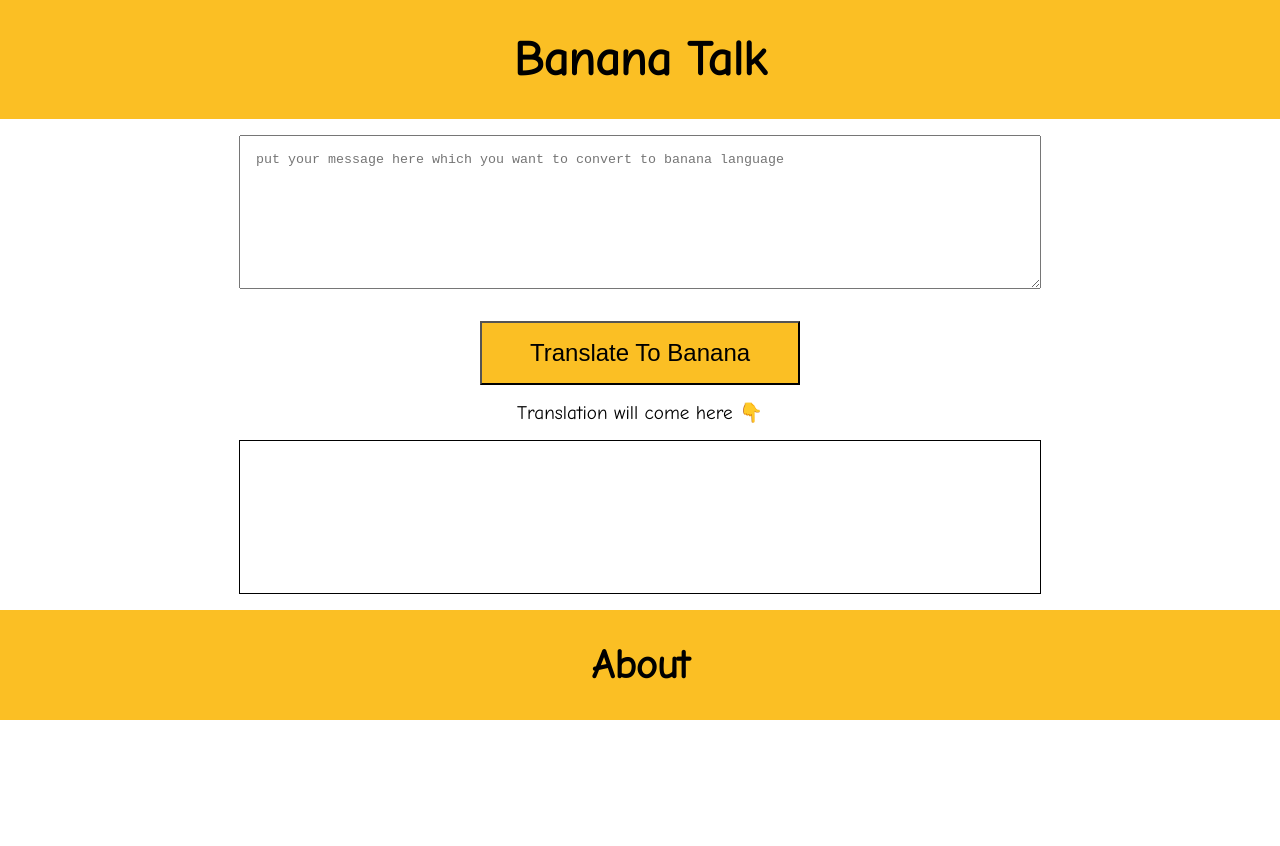
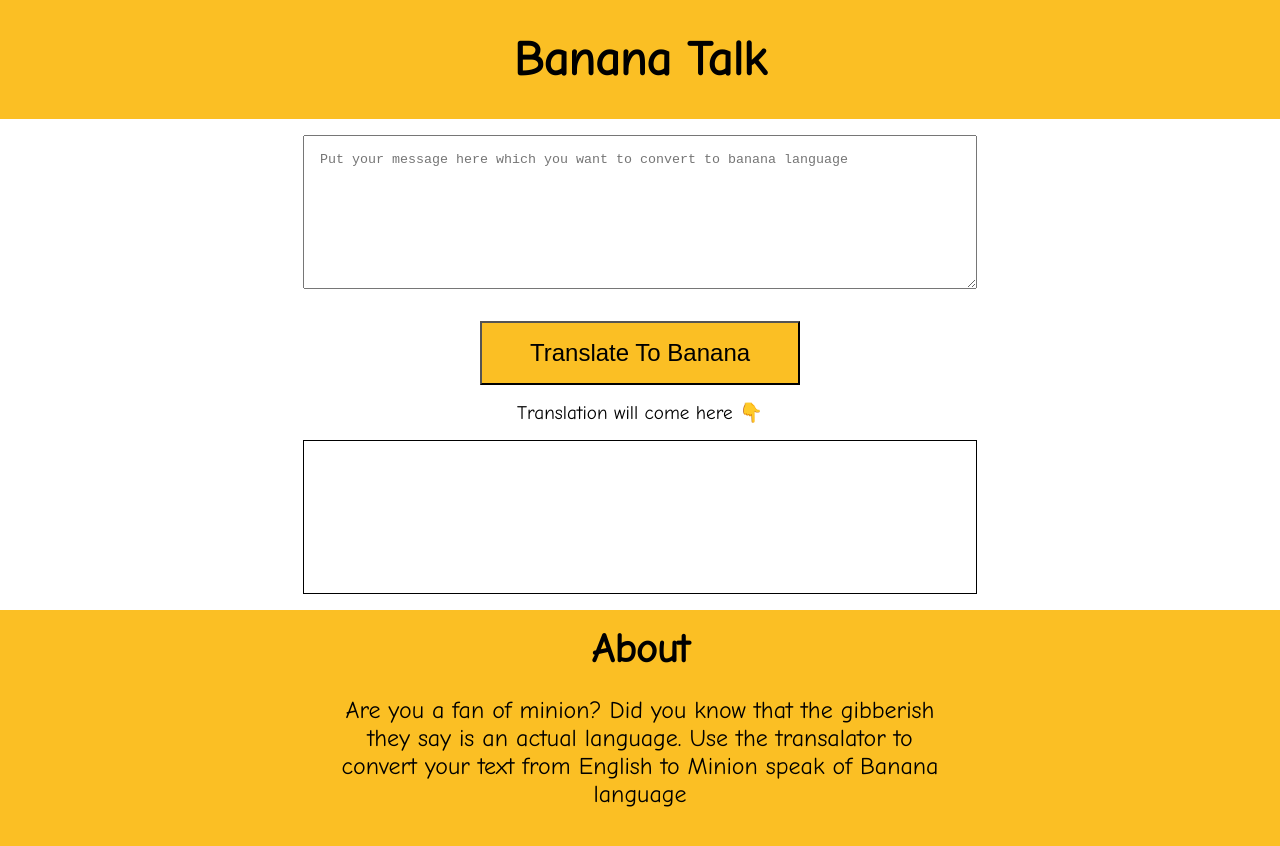
Before and after one commit to sharletmvarghese03/markSix-BananaTalk, a plain HTML site: page index.html in a window 1280 px wide. Before the commit the page ends 800 px from the top, so only its background shows below. Drawn offline with Linux system fonts and the light colour scheme.

Commit message:
style: footer para added

```diff
--- a/index.html
+++ b/index.html
@@ -14,7 +14,7 @@
 		<section class="container">
 			<textarea
 				id="txt-input"
-				placeholder="put your message here which you want to convert to banana language"
+				placeholder="Put your message here which you want to convert to banana language"
 			></textarea>
 		</section>
 		<section class="container">
@@ -26,6 +26,11 @@
 		</section>
 		<footer class="footer">
 			<div class="footer-header">About</div>
+			<p>
+				Are you a fan of minion? Did you know that the gibberish they say is an
+				actual language. Use the transalator to convert your text from English
+				to Minion speak of Banana language
+			</p>
 		</footer>
 	</body>
 </html>
--- a/style.css
+++ b/style.css
@@ -36,7 +36,7 @@ body {
 /** textArea **/
 
 textarea {
-	width: 60%;
+	width: 50%;
 	height: 15vh;
 	display: block;
 	margin: 1rem;
@@ -53,7 +53,7 @@ button {
 #output {
 	border: 1px solid black;
 	height: 15vh;
-	width: 60%;
+	width: 50%;
 	margin: 1rem;
 	padding: 1rem;
 }
@@ -62,11 +62,19 @@ button {
 
 .footer {
 	background-color: var(--primary-color);
-	padding: 2rem 1rem;
-	text-align: center;
+	padding: 1rem;
+	display: flex;
+	flex-direction: column;
+	align-items: center;
 }
 
 .footer .footer-header {
 	font-weight: bold;
 	font-size: 2.5rem;
 }
+
+.footer p {
+	width: 50%;
+	font-size: 1.5rem;
+	text-align: center;
+}
```
